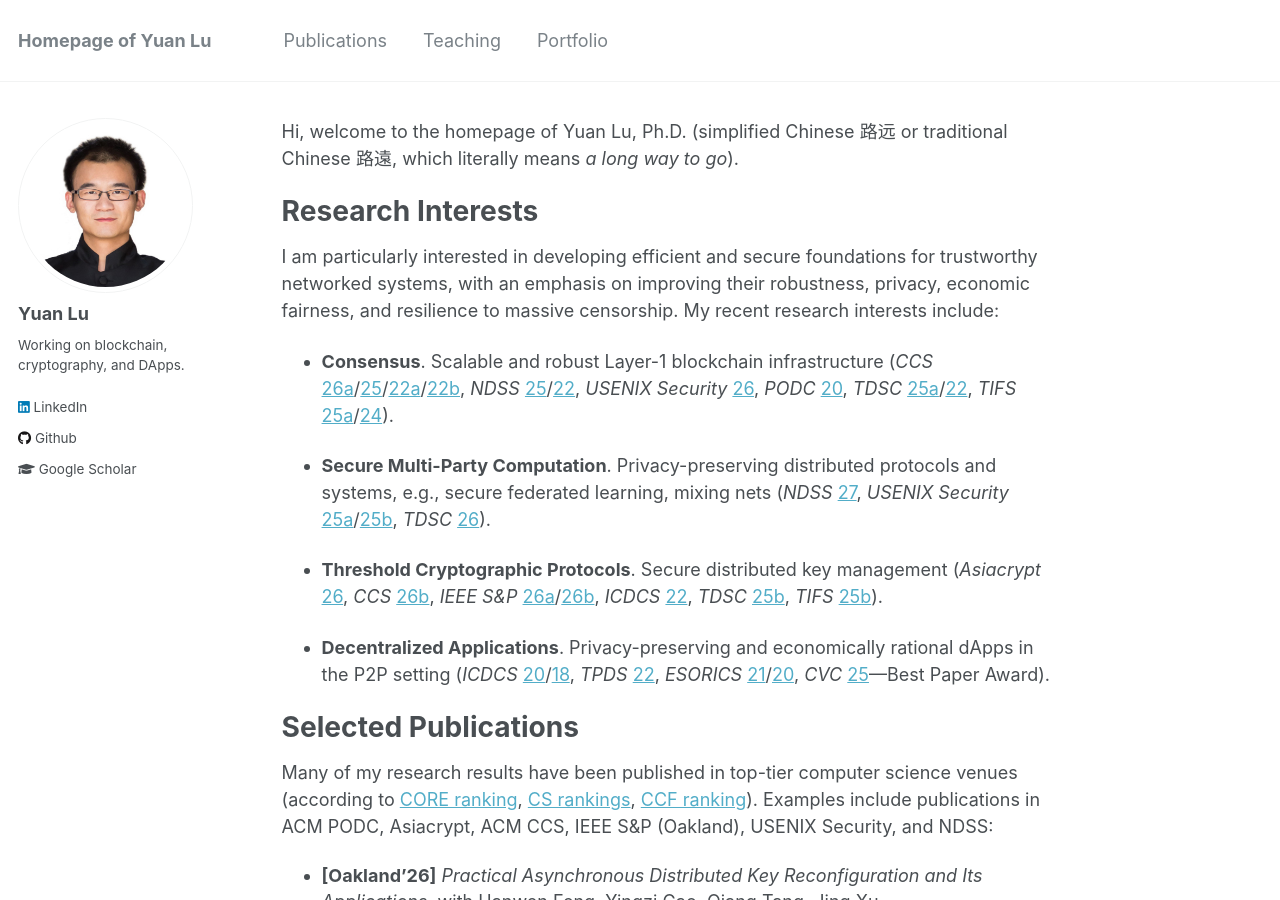
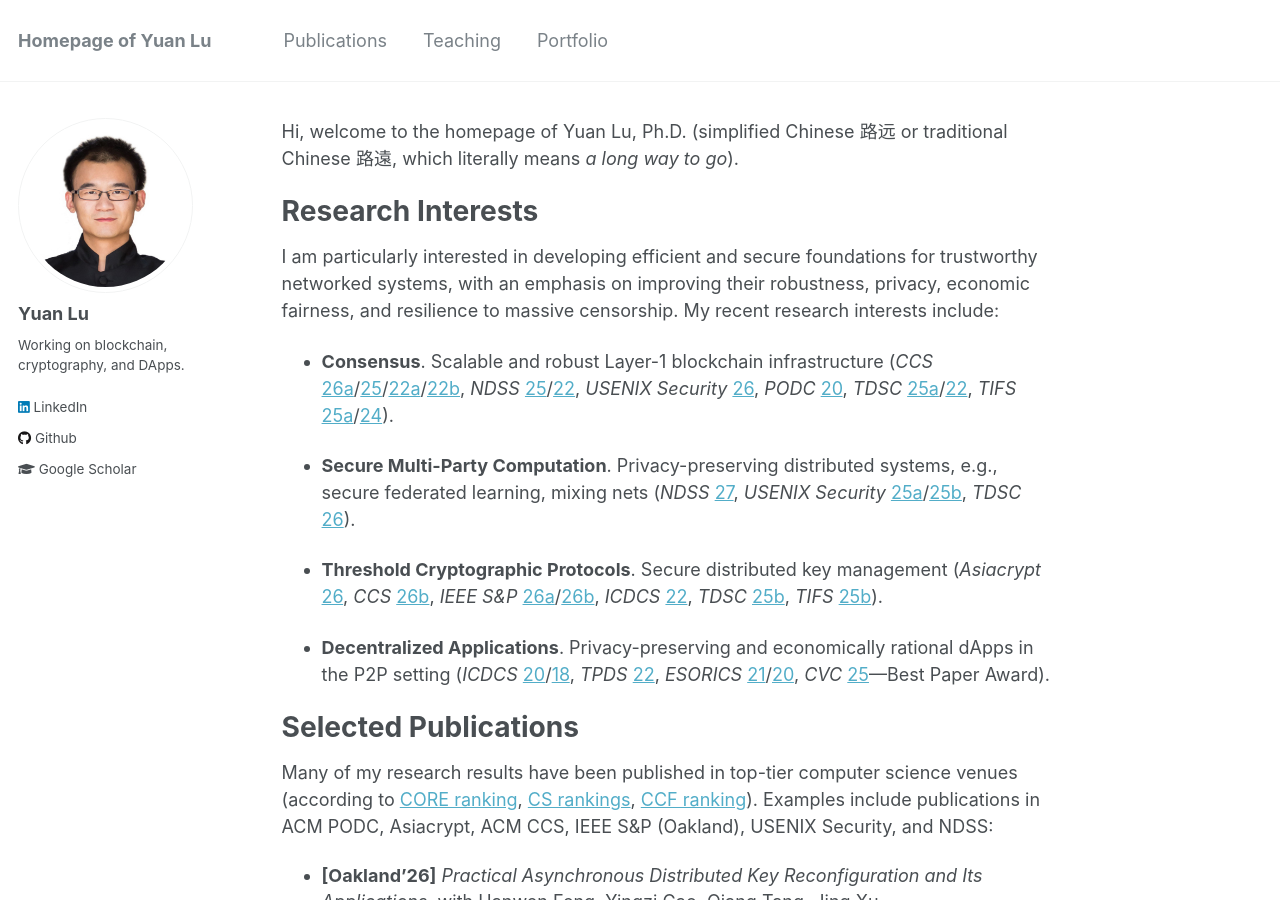
Before and after one commit to yylluu/yylluu.github.io, a Jekyll site: the page built from _pages/about.md, in a window 1280 px wide and 900 px high. Built offline with Jekyll 4.4.1, drawn with Linux system fonts in a browser that asks for light colours.

Commit message:
Update about.md

```diff
--- a/_pages/about.md
+++ b/_pages/about.md
@@ -16,7 +16,7 @@
 
 - **Consensus**. Scalable and robust Layer-1 blockchain infrastructure (*CCS* [26a]()/[25](https://dl.acm.org/doi/abs/10.1145/3719027.3765132)/[22a](https://dl.acm.org/doi/abs/10.1145/3548606.3559346)/[22b](https://dl.acm.org/doi/abs/10.1145/3548606.3559379), *NDSS* [25](https://eprint.iacr.org/2024/206)/[22](https://eprint.iacr.org/2022/27), *USENIX Security* [26](https://www.usenix.org/conference/usenixsecurity26/presentation/liu-yizhong), *PODC* [20](https://dl.acm.org/doi/abs/10.1145/3382734.3405707), *TDSC* [25a](https://ieeexplore.ieee.org/abstract/document/11002681)/[22](https://ieeexplore.ieee.org/abstract/document/9913698), *TIFS* [25a](https://ieeexplore.ieee.org/abstract/document/11014212)/[24](https://ieeexplore.ieee.org/abstract/document/10415090)).
 
-- **Secure Multi-Party Computation**. Privacy-preserving distributed protocols and systems, e.g., secure federated learning, mixing nets (*NDSS* [27](), *USENIX Security* [25a](https://www.usenix.org/conference/usenixsecurity25/presentation/su-yuan)/[25b](https://www.usenix.org/conference/usenixsecurity25/presentation/liu-yizhong), *TDSC* [26]()).
+- **Secure Multi-Party Computation**. Privacy-preserving distributed systems, e.g., secure federated learning, mixing nets (*NDSS* [27](), *USENIX Security* [25a](https://www.usenix.org/conference/usenixsecurity25/presentation/su-yuan)/[25b](https://www.usenix.org/conference/usenixsecurity25/presentation/liu-yizhong), *TDSC* [26]()).
 
 - **Threshold Cryptographic Protocols**. Secure distributed key management (*Asiacrypt* [26](), *CCS* [26b](), *IEEE S&P* [26a](https://eprint.iacr.org/2025/149)/[26b](https://eprint.iacr.org/2025/1516), *ICDCS* [22](https://ieeexplore.ieee.org/abstract/document/9912190), *TDSC* [25b](https://ieeexplore.ieee.org/abstract/document/10807394), *TIFS* [25b](https://ieeexplore.ieee.org/abstract/document/11153573)).
 
```
